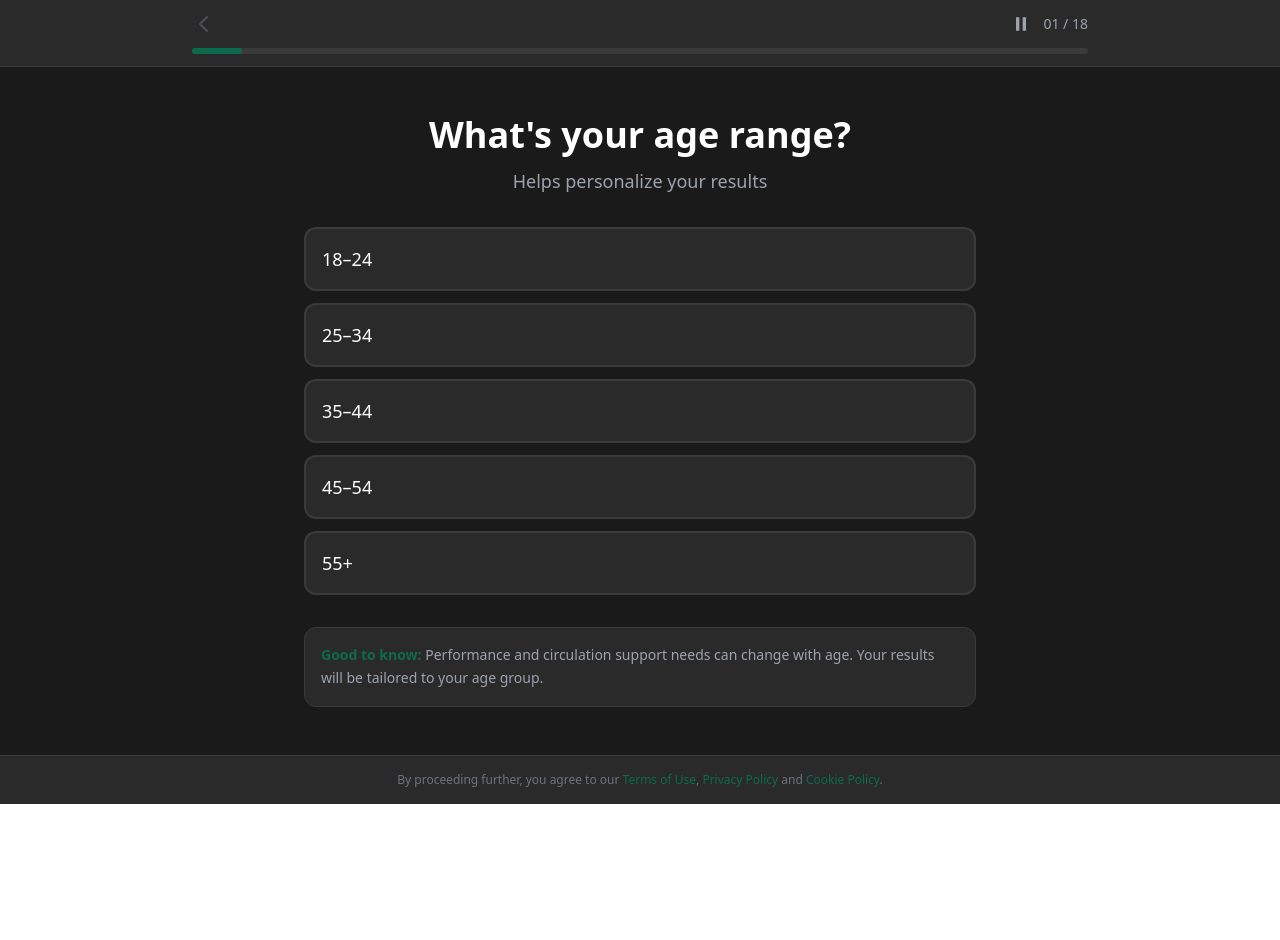
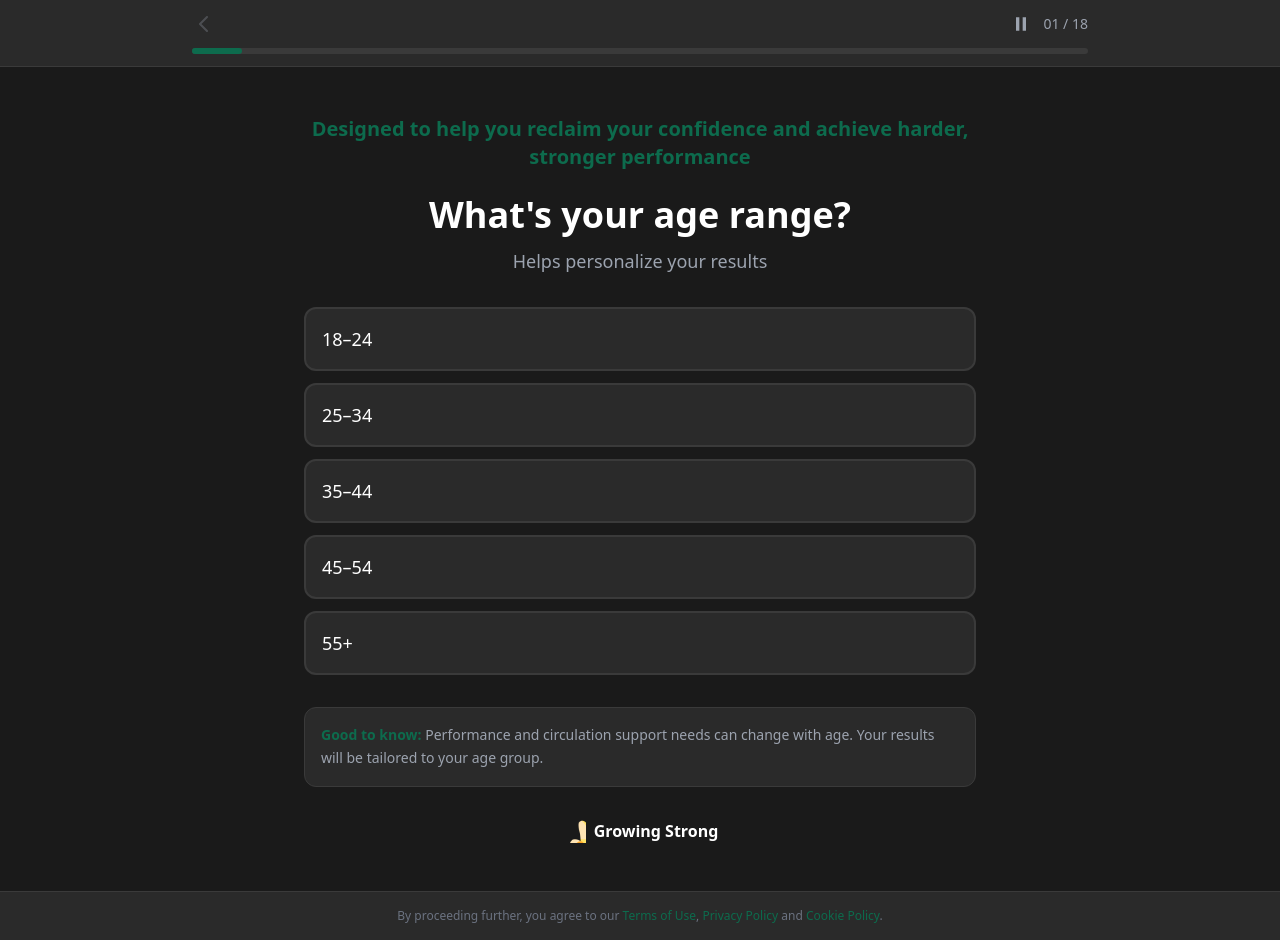
Before and after one commit to kash2k6/xpliving, a Next.js app: page /assessment in a window 1280 px wide. Before the commit the page ends 804 px from the top, so only its background shows below. Built offline with nearby package versions, Linux system fonts and the light colour scheme.

Commit message:
Add animated banana component to assessment page - loading screen and below questions, update assessment questions to be more ED-focused with rotating motivational headings

```diff
--- a/app/globals.css
+++ b/app/globals.css
@@ -51,8 +51,6 @@
   50% {
     transform: translate(-50%, -8px);
   }
-}
-
-.animate-bounce-subtle {
+}.animate-bounce-subtle {
   animation: bounce-subtle 2s ease-in-out infinite;
 }
--- /dev/null
+++ b/components/AnimatedBanana.tsx
@@ -0,0 +1,78 @@
+'use client';
+
+import { useEffect, useState } from 'react';
+
+export default function AnimatedBanana() {
+  const [revealHeight, setRevealHeight] = useState(0);
+
+  useEffect(() => {
+    const animate = () => {
+      // Reset to 0
+      setRevealHeight(0);
+
+      const duration = 1500; // Total animation duration in ms
+      const steps = 15; // Number of lines/steps for smooth animation
+      const stepDuration = duration / steps;
+      let currentStep = 0;
+
+      const interval = setInterval(() => {
+        currentStep++;
+        const newHeight = Math.min((currentStep / steps) * 100, 100);
+        setRevealHeight(newHeight);
+
+        if (newHeight >= 100) {
+          clearInterval(interval);
+          // Wait a moment, then restart
+          setTimeout(() => {
+            animate();
+          }, 500);
+        }
+      }, stepDuration);
+
+      return () => clearInterval(interval);
+    };
+
+    const cleanup = animate();
+    return cleanup;
+  }, []);
+
+  return (
+    <div className="flex items-center justify-center gap-2">
+      {/* Banana emoji with line-by-line reveal from bottom */}
+      <div className="relative inline-block">
+        <div
+          className="relative"
+          style={{
+            height: '1.5em',
+            width: '1.5em',
+            lineHeight: '1.5em',
+          }}
+        >
+          {/* Mask that reveals from bottom to top */}
+          <div
+            className="absolute bottom-0 left-0 right-0 overflow-hidden"
+            style={{
+              height: `${revealHeight}%`,
+              transition: 'height 0.1s linear',
+            }}
+          >
+            <span className="text-3xl md:text-4xl inline-block align-bottom">
+              🍌
+            </span>
+          </div>
+
+          {/* Base banana (invisible, used for spacing) */}
+          <span
+            className="text-3xl md:text-4xl inline-block opacity-0"
+            aria-hidden="true"
+          >
+            🍌
+          </span>
+        </div>
+      </div>
+      <span className="text-white font-bold text-sm md:text-base">
+        Growing Strong
+      </span>
+    </div>
+  );
+}
--- a/components/AssessmentPage.tsx
+++ b/components/AssessmentPage.tsx
@@ -3,6 +3,7 @@
 import { useState, useEffect } from 'react';
 import { useRouter } from 'next/navigation';
 import { trackFacebookEvent } from '@/components/FacebookPixel';
+import AnimatedBanana from '@/components/AnimatedBanana';
 
 interface AssessmentAnswers {
   [key: string]: string;
@@ -20,8 +21,36 @@ export default function AssessmentPage() {
   const [answers, setAnswers] = useState<AssessmentAnswers>({});
   const [userData, setUserData] = useState<UserData>({});
   const [isSubmitting, setIsSubmitting] = useState(false);
+  const [currentHeadingIndex, setCurrentHeadingIndex] = useState(0);
+  const [isLoading, setIsLoading] = useState(true);
 
   const totalSteps = 17; // 14 questions + 3 data collection steps
+
+  // Rotating motivational headings
+  const motivationalHeadings = [
+    'To help support getting your edge back, your manhood back, to help you get harder and stronger',
+    'Designed to help you reclaim your confidence and achieve harder, stronger performance',
+    'To support you in getting back to peak performance — harder, stronger, more confident',
+    'Helping you restore your edge, regain your confidence, and achieve stronger, harder results',
+    'Supporting you to get back to your best — stronger erections, better performance, renewed confidence',
+    'To help you feel stronger, perform better, and get back the confidence you deserve',
+  ];
+
+  // Rotate heading every 4 seconds
+  useEffect(() => {
+    const interval = setInterval(() => {
+      setCurrentHeadingIndex((prev) => (prev + 1) % motivationalHeadings.length);
+    }, 4000);
+    return () => clearInterval(interval);
+  }, [motivationalHeadings.length]);
+
+  // Loading screen effect - show for 2 seconds
+  useEffect(() => {
+    const timer = setTimeout(() => {
+      setIsLoading(false);
+    }, 2000);
+    return () => clearTimeout(timer);
+  }, []);
 
   const questions = [
     {
@@ -38,11 +67,11 @@ export default function AssessmentPage() {
       question: 'What brought you here today?',
       subtitle: 'Which feels most true right now?',
       options: [
-        'I want to stay ahead of performance changes before they get worse',
-        'My confidence has dropped and I want it back',
-        'I want more consistency and reliability',
-        'I feel stress or pressure is affecting me',
-        "I'm just curious and want to understand what's going on",
+        'I want stronger, harder erections and better sexual performance',
+        'I want to overcome ED issues and regain my confidence',
+        'I want more consistency and reliability in the bedroom',
+        'I feel my sexual performance has declined and I want it back',
+        'I want to improve my stamina, strength, and overall sexual health',
       ],
       note: 'Many men start here. In most cases, the best improvements come from small daily changes + the right support (not extreme treatments).',
     },
@@ -57,25 +86,25 @@ export default function AssessmentPage() {
       id: 'q3',
       type: 'single',
       question: 'How confident do you feel *before* intimacy?',
-      subtitle: 'Confidence going into intimate moments',
+      subtitle: 'Confidence about your ability to get and maintain a strong erection',
       options: [
-        'Very confident — rarely concerned',
-        'Mostly confident, but I sometimes overthink it',
-        'Confidence has noticeably dropped',
-        'I often worry about disappointing my partner (or myself)',
+        'Very confident — I rarely worry about getting hard or staying hard',
+        'Mostly confident, but I sometimes worry about ED or performance',
+        'Confidence has noticeably dropped — I worry about disappointing my partner',
+        'I often struggle with ED and worry about not being able to perform',
       ],
       note: 'Confidence and performance are connected. The goal is to feel calm, prepared, and reliable — not "perfect".',
     },
     {
       id: 'q4',
       type: 'single',
-      question: 'How consistent has your performance felt recently?',
-      subtitle: 'Consistency over the last 30–60 days',
+      question: 'How consistent has your ability to get and maintain strong erections been recently?',
+      subtitle: 'Erection quality and consistency over the last 30–60 days',
       options: [
-        'Very consistent and reliable',
-        'Mostly consistent with a few off days',
-        'Inconsistent — some good moments, some frustrating ones',
-        'Often unpredictable and it affects my confidence',
+        'Very consistent — strong, hard erections almost every time',
+        'Mostly consistent, but sometimes struggle with hardness or maintaining',
+        'Inconsistent — some days strong erections, other days ED problems',
+        'Often unpredictable — frequent ED issues that affect my confidence',
       ],
       note: 'Inconsistency is common — and for many men it\'s linked to lifestyle + circulation support, not "something wrong" with them.',
     },
@@ -102,10 +131,10 @@ export default function AssessmentPage() {
     {
       id: 'q6',
       type: 'single',
-      question: 'How often do you wake up feeling "ready" in the morning?',
-      subtitle: 'Morning readiness (wellness signal)',
-      options: ['Most mornings', 'A few times per week', 'Rarely', 'Almost never'],
-      note: 'Morning readiness can reflect recovery, stress balance, and circulation support.',
+      question: 'How often do you wake up with a strong morning erection?',
+      subtitle: 'Morning erection quality (indicates blood flow and circulation health)',
+      options: ['Most mornings — strong and hard', 'A few times per week', 'Rarely — weak or infrequent', 'Almost never — ED affects mornings too'],
+      note: 'Morning erections can reflect recovery, stress balance, and circulation support. Strong morning erections often indicate healthy blood flow.',
     },
     {
       id: 'q7',
@@ -189,11 +218,11 @@ export default function AssessmentPage() {
       question: 'If one area improved in the next 30–90 days, what would matter most?',
       subtitle: 'What matters most if you could improve one thing?',
       options: [
-        'Stronger confidence',
-        'More consistency and reliability',
-        'Better energy and drive',
-        'Better connection with my partner',
-        'Less stress and overthinking',
+        'Stronger, harder erections and better sexual performance',
+        'More consistent ability to get and stay hard',
+        'Better stamina and endurance during sex',
+        'Regaining confidence in my sexual abilities',
+        'Overcoming ED completely',
       ],
       note: 'The best plan is usually a combination of lifestyle + daily support that targets the root (circulation, recovery, stress).',
     },
@@ -370,6 +399,18 @@ export default function AssessmentPage() {
   const progress = ((currentStep + 1) / questions.length) * 100;
   const stepNumber = currentStep + 1;
 
+  // Loading screen
+  if (isLoading) {
+    return (
+      <div className="min-h-screen bg-[#1a1a1a] flex items-center justify-center">
+        <div className="text-center">
+          <AnimatedBanana />
+          <p className="text-gray-400 mt-4 text-lg">Preparing your assessment...</p>
+        </div>
+      </div>
+    );
+  }
+
   return (
     <div className="min-h-screen bg-[#1a1a1a] flex flex-col">
       {/* Header with Progress */}
@@ -408,6 +449,14 @@ export default function AssessmentPage() {
       {/* Main Content */}
       <div className="flex-1 flex items-center justify-center px-4 py-12">
         <div className="w-full max-w-2xl">
+          {/* Rotating motivational heading - show on all questions (skip data collection steps) */}
+          {questions[currentStep].type !== 'text' && questions[currentStep].type !== 'email' && questions[currentStep].type !== 'tel' && (
+            <div className="mb-6 text-center">
+              <p className="text-lg md:text-xl font-semibold text-[#0D6B4D] transition-opacity duration-500">
+                {motivationalHeadings[currentHeadingIndex]}
+              </p>
+            </div>
+          )}
           <h1 className="text-3xl md:text-4xl font-bold text-white text-center mb-3">
             {currentQuestion.question}
           </h1>
@@ -474,6 +523,13 @@ export default function AssessmentPage() {
               </p>
             </div>
           )}
+
+          {/* Animated Banana below questions */}
+          {questions[currentStep].type !== 'text' && questions[currentStep].type !== 'email' && questions[currentStep].type !== 'tel' && (
+            <div className="mt-8 flex justify-center">
+              <AnimatedBanana />
+            </div>
+          )}
         </div>
       </div>
 
--- /dev/null
+++ b/components/GrowingStrongBanner.tsx
@@ -0,0 +1,80 @@
+'use client';
+
+import { useEffect, useState } from 'react';
+
+export default function GrowingStrongBanner() {
+  const [revealHeight, setRevealHeight] = useState(0);
+
+  useEffect(() => {
+    const animate = () => {
+      // Reset to 0
+      setRevealHeight(0);
+
+      const duration = 1500; // Total animation duration in ms
+      const steps = 15; // Number of lines/steps for smooth animation
+      const stepDuration = duration / steps;
+      let currentStep = 0;
+
+      const interval = setInterval(() => {
+        currentStep++;
+        const newHeight = Math.min((currentStep / steps) * 100, 100);
+        setRevealHeight(newHeight);
+
+        if (newHeight >= 100) {
+          clearInterval(interval);
+          // Wait a moment, then restart
+          setTimeout(() => {
+            animate();
+          }, 500);
+        }
+      }, stepDuration);
+
+      return () => clearInterval(interval);
+    };
+
+    const cleanup = animate();
+    return cleanup;
+  }, []);
+
+  return (
+    <div className="fixed top-0 left-0 right-0 z-50 bg-gradient-to-r from-[#0D6B4D] to-[#0b5940] py-2 md:py-3 overflow-hidden">
+      <div className="flex items-center justify-center gap-4">
+        {/* Banana emoji with line-by-line reveal from bottom */}
+        <div className="relative inline-block">
+          <div
+            className="relative"
+            style={{
+              height: '1.5em',
+              width: '1.5em',
+              lineHeight: '1.5em',
+            }}
+          >
+            {/* Mask that reveals from bottom to top */}
+            <div
+              className="absolute bottom-0 left-0 right-0 overflow-hidden"
+              style={{
+                height: `${revealHeight}%`,
+                transition: 'height 0.1s linear',
+              }}
+            >
+              <span className="text-3xl md:text-4xl inline-block align-bottom">
+                🍌
+              </span>
+            </div>
+
+            {/* Base banana (invisible, used for spacing) */}
+            <span
+              className="text-3xl md:text-4xl inline-block opacity-0"
+              aria-hidden="true"
+            >
+              🍌
+            </span>
+          </div>
+        </div>
+        <span className="text-white font-bold text-sm md:text-base whitespace-nowrap">
+          Growing Strong
+        </span>
+      </div>
+    </div>
+  );
+}
```
Also changed, not shown: 1 other file (tests, documents, lock files or other folders).
